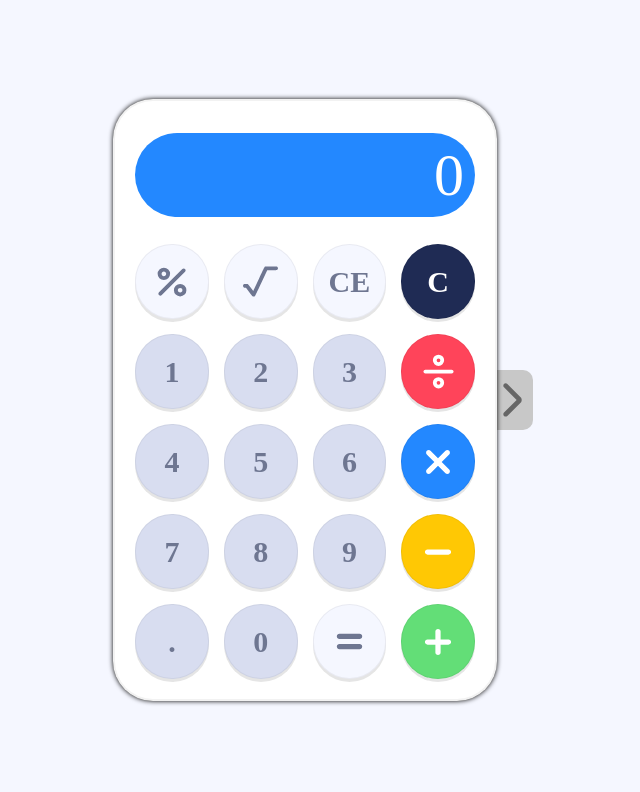
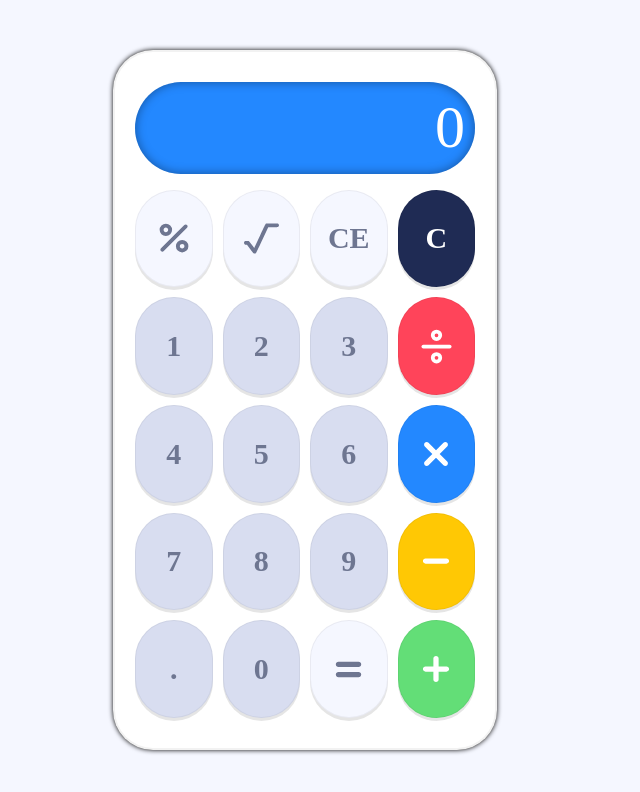
Before and after one commit to lepcodes/vanilla-calculator, a plain HTML site: page index.html in a window 1280 px wide. Shown: the whole page, without its empty margins (335-975 px from the left). Drawn offline with Linux system fonts and the light colour scheme; a web font is replaced by a local one.

Commit message:
Fix result being modified by clicking C or CE and history overflowing

```diff
--- a/resources/styles/styles.css
+++ b/resources/styles/styles.css
@@ -1,8 +1,4 @@
 body{
-    /* background-image:
-        linear-gradient(rgba(0, 0, 0, 0.02) 2px, transparent 2px),
-        linear-gradient(to right, rgba(0, 0, 0, 0.02) 2px, transparent 2px);
-    background-size: 50px 50px; */
     height: 100vh;
     display: flex;
     justify-content: center;
@@ -12,14 +8,12 @@ body{
     padding: 0;
 }
 .container{
-    /* box-shadow: 0 0 5px;
-    background-color: rgba(172, 255, 47, 0.6);
-    border-radius: 40px 20px 20px 40px; */
     display: flex;
     padding: 0px;
     min-width: 700px;
     width: 60vw;
-    max-height: calc(100vh - 80px);
+    /* min-height: calc(100vh - 80px); */
+    height: calc(100vh - 100px);
     position: relative;
     border: 5px solid transparent;
     border-radius: 45px 25px 25px 45px;
@@ -29,13 +23,15 @@ body{
     border: 2px solid rgba(0,0,0,0.05);
     background-color: white;
     z-index: 1000;
-    padding: 20px 20px;
+    padding: 30px 20px;
     border-radius: 40px;
     box-sizing: border-box;
     align-self: stretch;
     display: grid;
     grid-template-columns: repeat(4, 1fr);
-    gap: 15px;
+    grid-template-rows: repeat(6,1fr);
+    grid-auto-flow: row;
+    gap: 10px;
     width: 50%;
     /* Translation */
     position: relative;
@@ -57,17 +53,16 @@ body{
     color: white;
     font-family: "Lexend Exa", serif;
     font-weight: normal;
-    letter-spacing: -1px;
+    letter-spacing: -2px;
     padding-right: 0.2em;
-    min-height: 1.4em;
-    margin: 0.2em 0px;
+    margin-bottom: 0.1em;
+    min-height: 1.2em;
     font-size: 60px;
-
+    box-shadow: inset 0px 0px 10px 1px rgba(0, 0, 0, 0.337);
 }
 .key{
     background-color: #D8DDF0;
     color: #6E7691;
-    /* aspect-ratio: 1; */
     border-radius: 100px;
     border: none;
     box-shadow: 0px 3px 0px 0px rgba(0,0,0,0.1);
@@ -80,11 +75,12 @@ body{
     justify-content: center;
     overflow: hidden;
     border: 1px solid rgba(0,0,0,0.05);
-    min-height: 2.5em;
+    /* min-height: 2.5em; */
 }
 .history{
-    align-self: stretch;
+    /* align-self: stretch; */
     width: 50%;
+    height: 100%;
     font-family: "Lexend Exa", serif;
     font-size: 35px;
     font-weight: bold;
@@ -93,10 +89,31 @@ body{
     background-color: #c8c8c8;
     box-sizing: border-box;
     padding: 50px 20px 20px 20px;
+    overflow-y: scroll;
+    overflow-x: hidden;
     /* Translation */
     position: relative;
     translate: -50%;
     transition: 1000ms ease;
+}
+.history::-webkit-scrollbar {
+    display: block;
+    width: 10px;
+}
+.history::-webkit-scrollbar-track {
+    background: transparent;
+}
+.history::-webkit-scrollbar-thumb {
+    background-color: #2388FF;
+    border-radius: 100px;
+}
+.history::-webkit-scrollbar-track-piece:end {
+    background: transparent;
+    margin-bottom: 40px;
+}
+.history::-webkit-scrollbar-track-piece:start {
+    background: transparent;
+    margin-top: 40px;
 }
 .operation {
     box-sizing: border-box;
@@ -120,14 +137,10 @@ body{
 }
 .operator{
     font-family: "Lexend Exa", serif;
-    /* font-style: italic; */
-    /* font-size: 50px; */
 }
 .number-box{
-    border: 2px solid rgba(0, 0, 0, 0.721);
-    border-style: dashed;
-    /* padding: 0 0.2em 0 0; */
-    /* font-size: 50px; */
+    border: 2px dashed rgba(91, 91, 91, 0.675);
+    border-radius: 5px;
 }
 .prev-operation{
     font-family: "Lexend Exa", serif;
--- a/script.js
+++ b/script.js
@@ -5,6 +5,7 @@ let newOperation = true;
 let operand1 = '';
 let operand2 = '';
 let operator = '';
+let result = 0;
 
 
 // Mapping keys to operations
@@ -84,12 +85,13 @@ function checkNewOperation(){
   if (newOperation){
     // Add the final result to the history before creating a new operation
     if (operationCount > 0){
-      prependNumber(input, operandCount++, operationCount-1);
+      prependNumber(result, operandCount++, operationCount-1);
 
       // Small text to previous operation
       let prevOperation = document.getElementById('operation' + (operationCount-1));
       prevOperation.classList.add('prev-operation');
       prevOperation.classList.add('separate')
+
       // Create a new operation div
       operation = document.createElement('div');
       operation.classList.add('operation');
@@ -134,7 +136,7 @@ function applyOperator(op) {
     }
     else if(operand2 == ''){
       operand2 = input;
-      let result = eval(operand1+operator+operand2);
+      result = eval(operand1+operator+operand2);
       removeNumberBox(operationCount);
       appendNumber(operand2, operandCount++, operationCount);
       appendOperator(op, operatorCount++, operationCount);
@@ -162,7 +164,7 @@ function calculateResult() {
   }
   else if(operand2 == ''){
     operand2 = input;
-    let result = eval(operand1+operator+operand2);
+    result = eval(operand1+operator+operand2);
     removeNumberBox(operationCount);
     prependOperator('=', operatorCount++, operationCount);
     appendNumber(operand2, operandCount++, operationCount);
```
